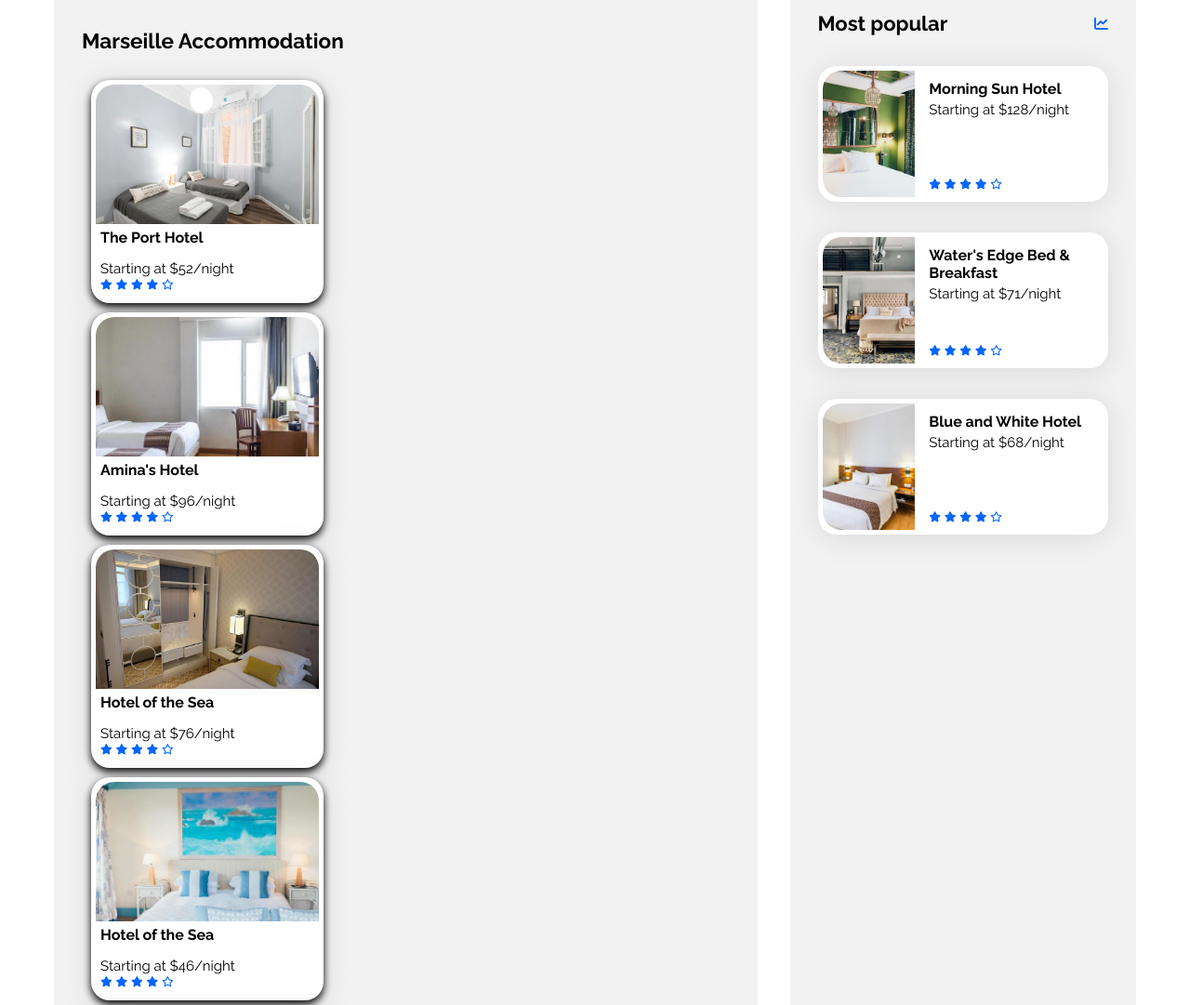
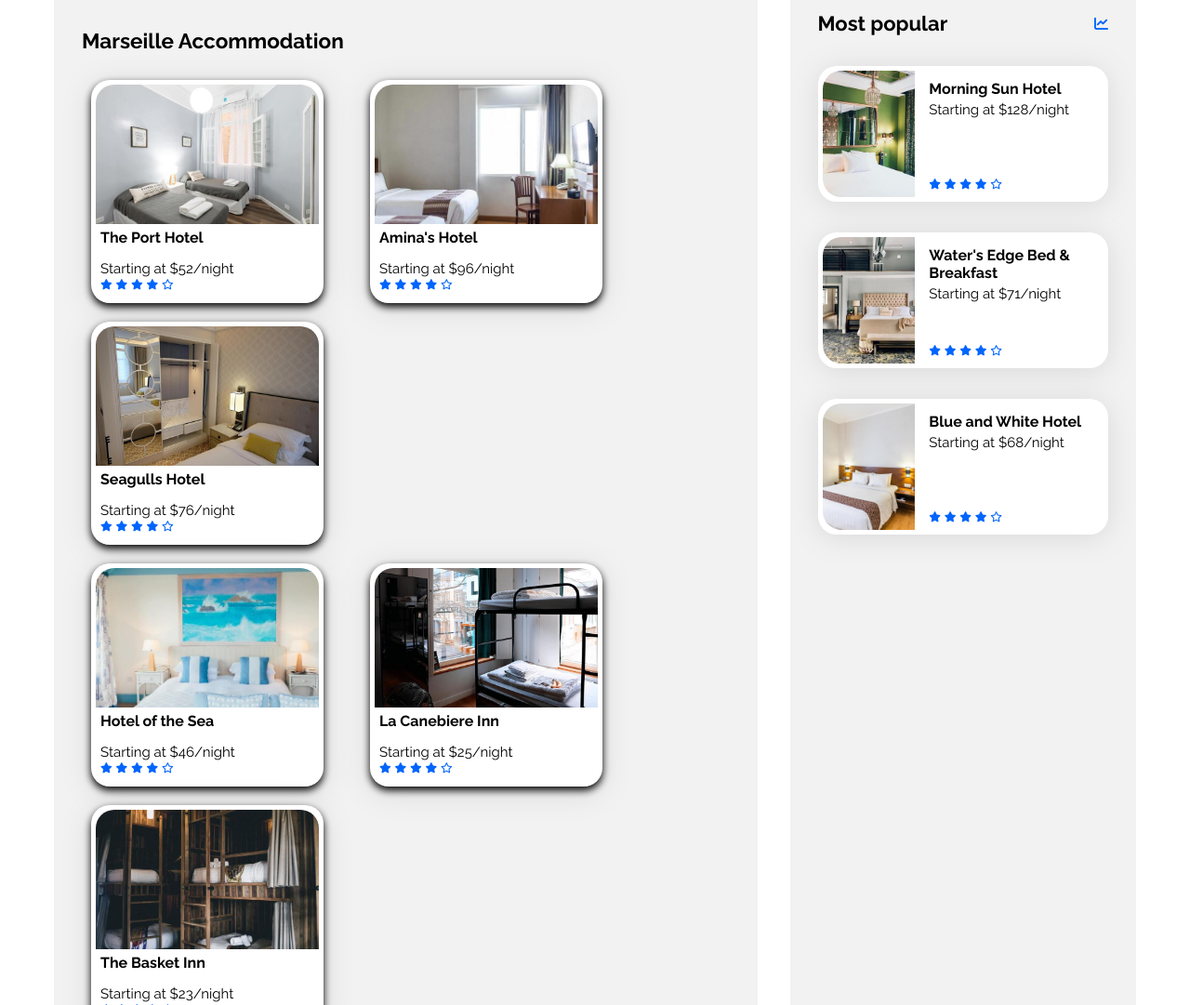
Before and after one commit to ajharrisii/Booki-Project, a plain HTML site: page index.html in a window 1280 px wide. Shown: the part 419-1500 px from the top of the page at 93% size. Drawn offline with Linux system fonts and the light colour scheme.

Commit message:
Hotel Cards aligned

```diff
--- a/css/style.css
+++ b/css/style.css
@@ -311,6 +311,12 @@ margin-bottom: 30px;
     width: 100%;
 }
 
+.hotels {
+    display: flex;
+    flex-direction: row;
+    flex-wrap: wrap;
+}
+
 .hotels .card {
     display: flex;
     flex-direction: column;
@@ -320,6 +326,7 @@ margin-bottom: 30px;
     overflow: hidden;
     width: 250px;
     box-sizing: border-box;
+    margin-right: 40px;
 }
 
 .hotels img {
--- a/index.html
+++ b/index.html
@@ -79,6 +79,24 @@
                                 <div class="card-txt">
                                     <h3 class="card-title">The Port Hotel</h3>
                                     <p class="card-subtitle">Starting at <span class="dollar">$</span>52/night</p>
+                                </div>
+                                <div class="card-rating">
+                                    <i class="fa-xs fa-solid fa-star" aria-hidden="true"></i>
+                                    <i class="fa-xs fa-solid fa-star" aria-hidden="true"></i>
+                                    <i class="fa-xs fa-solid fa-star" aria-hidden="true"></i>
+                                    <i class="fa-xs fa-solid fa-star" aria-hidden="true"></i>
+                                    <i class="fa-xs fa-regular fa-star" aria-hidden="true"></i>
+                                    <span class="sr-only">Rated 4 out of 5</span>
+                                </div>
+                            </div>
+                        </article>
+                        <article class="card">
+                            <img src="images/accommodation/febrian-zakaria.jpg" alt="Image of Amina's Hotel Room">
+                            <div class="card-content">
+                                <div class="card-txt">
+                                    <h3 class="card-title">Amina's Hotel</h3>
+                                    <p class="card-subtitle">Starting at <span class="dollar">$</span>96/night</p>
+                                </div>
                                 <div class="card-rating">
                                     <i class="fa-xs fa-solid fa-star" aria-hidden="true"></i>
                                     <i class="fa-xs fa-solid fa-star" aria-hidden="true"></i>
@@ -91,28 +109,12 @@
                         </article>
                     <div class="hotels">
                         <article class="card">
-                            <img src="images/accommodation/febrian-zakaria.jpg" alt="Image of Amina's Hotel Room">
+                            <img src="images/accommodation/reisetopia.jpg" alt="Image of The Seagulls Hotel Room">
                             <div class="card-content">
                                 <div class="card-txt">
-                                    <h3 class="card-title">Amina's Hotel</h3>
-                                    <p class="card-subtitle">Starting at <span class="dollar">$</span>96/night</p>
-                                <div class="card-rating">
-                                    <i class="fa-xs fa-solid fa-star" aria-hidden="true"></i>
-                                    <i class="fa-xs fa-solid fa-star" aria-hidden="true"></i>
-                                    <i class="fa-xs fa-solid fa-star" aria-hidden="true"></i>
-                                    <i class="fa-xs fa-solid fa-star" aria-hidden="true"></i>
-                                    <i class="fa-xs fa-regular fa-star" aria-hidden="true"></i>
-                                    <span class="sr-only">Rated 4 out of 5</span>
+                                    <h3 class="card-title">Seagulls Hotel</h3>
+                                    <p class="card-subtitle">Starting at <span class="dollar">$</span>76/night</p>
                                 </div>
-                            </div>
-                        </article>
-                    <div class="hotels">
-                        <article class="card">
-                            <img src="images/accommodation/reisetopia.jpg" alt="Image of Hotel of the Sea Room">
-                            <div class="card-content">
-                                <div class="card-txt">
-                                    <h3 class="card-title">Hotel of the Sea</h3>
-                                    <p class="card-subtitle">Starting at <span class="dollar">$</span>76/night</p>
                                 <div class="card-rating">
                                     <i class="fa-xs fa-solid fa-star" aria-hidden="true"></i>
                                     <i class="fa-xs fa-solid fa-star" aria-hidden="true"></i>
@@ -122,7 +124,7 @@
                                     <span class="sr-only">Rated 4 out of 5</span>
                             </div>
                         </article>
-                    </div>
+                    </div></div>
                     <div class="hotels">
                         <article class="card">
                             <img src="images/accommodation/annie-spratt.jpg" alt="Image of Seagulls Hotel Room">
@@ -130,6 +132,7 @@
                                 <div class="card-txt">
                                     <h3 class="card-title">Hotel of the Sea</h3>
                                     <p class="card-subtitle">Starting at <span class="dollar">$</span>46/night</p>
+                                    </div>
                                 <div class="card-rating">
                                     <i class="fa-xs fa-solid fa-star" aria-hidden="true"></i>
                                     <i class="fa-xs fa-solid fa-star" aria-hidden="true"></i>
@@ -139,14 +142,13 @@
                                     <span class="sr-only">Rated 4 out of 5</span>
                             </div>
                         </article>
-                    </div>
-                    <div class="hotels">
                         <article class="card">
                             <img src="images/accommodation/marcus-loke.jpg" alt="Image of La Canebiere Inn">
                             <div class="card-content">
                                 <div class="card-txt">
                                     <h3 class="card-title">La Canebiere Inn</h3>
                                     <p class="card-subtitle">Starting at <span class="dollar">$</span>25/night</p>
+                                </div>
                                 <div class="card-rating">
                                     <i class="fa-xs fa-solid fa-star" aria-hidden="true"></i>
                                     <i class="fa-xs fa-solid fa-star" aria-hidden="true"></i>
@@ -156,14 +158,13 @@
                                     <span class="sr-only">Rated 4 out of 5</span>
                             </div>
                         </article>
-                    </div>
-                     <div class="hotels">
                         <article class="card">
                             <img src="images/accommodation/nicate-lee.jpg" alt="Image of bunk beds at The Basket Inn">
                             <div class="card-content">
                                 <div class="card-txt">
                                     <h3 class="card-title">The Basket Inn</h3>
                                     <p class="card-subtitle">Starting at <span class="dollar">$</span>23/night</p>
+                                </div>
                                 <div class="card-rating">
                                     <i class="fa-xs fa-solid fa-star" aria-hidden="true"></i>
                                     <i class="fa-xs fa-solid fa-star" aria-hidden="true"></i>
```
